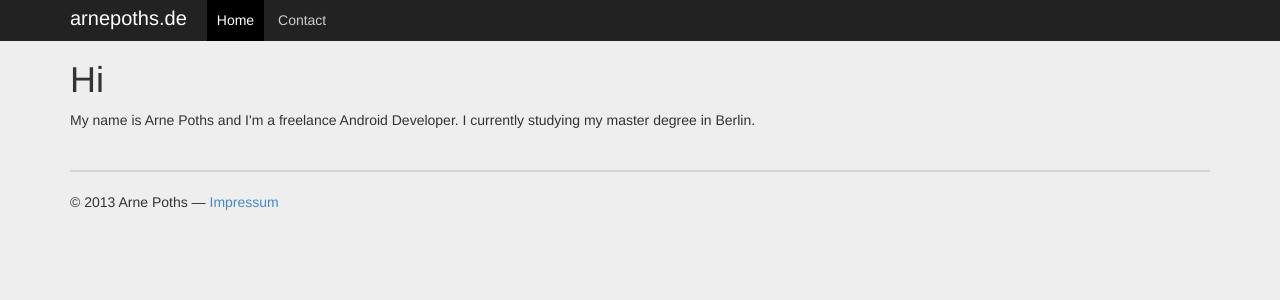
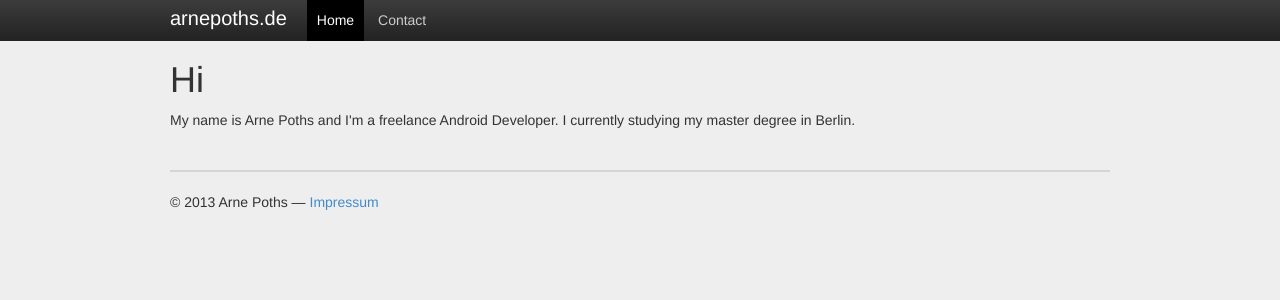
Before and after one commit to aps/aps.github.io, a Jekyll site: the page built from index.html, in a window 1280 px wide. Shown: the top 300 px of the page. Built offline with Jekyll 4.4.1, drawn with Linux system fonts in a browser that asks for light colours; nearby versions of some CDN libraries.

Commit message:
adding bootstrap theme, removed 1200px css settings

```diff
--- a/_layouts/default.html
+++ b/_layouts/default.html
@@ -11,6 +11,7 @@
 
     <script src="http://code.jquery.com/jquery-1.7.min.js"></script>
     <link rel="stylesheet" type="text/css" href="/static/bootstrap.min.css"/>
+    <link rel="stylesheet" type="text/css" href="/static/bootstrap-theme.min.css"/>
     <link rel="stylesheet" type="text/css" href="/static/site.css">
 
   </head>
```
Also changed, not shown: static/bootstrap-theme.min.css (added), static/bootstrap.min.css.
